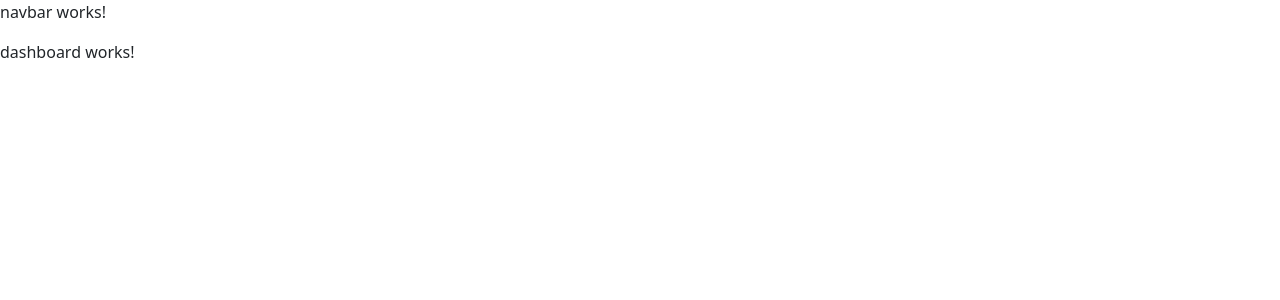
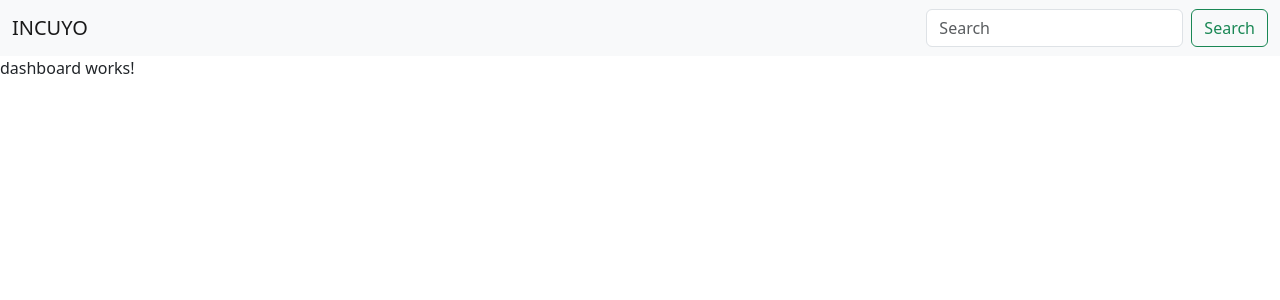
Before and after one commit to MatiasAndresM/Trabajo-practico, an Angular app: page / in a window 1280 px wide. Shown: the top 300 px of the page. Built offline with nearby package versions, Linux system fonts and the light colour scheme.

Commit message:
Componente navbar

```diff
--- a/src/app/componente/navbar/navbar.component.html
+++ b/src/app/componente/navbar/navbar.component.html
@@ -1 +1,9 @@
-<p>navbar works!</p>
+<nav class="navbar navbar-light bg-light">
+    <div class="container-fluid">
+      <a class="navbar-brand" href="#">{{titulo}}</a>
+      <form class="d-flex">
+        <input class="form-control me-2" type="search" placeholder="Search" aria-label="Search">
+        <button class="btn btn-outline-success" type="submit">Search</button>
+      </form>
+    </div>
+</nav>
--- a/src/app/componente/navbar/navbar.component.ts
+++ b/src/app/componente/navbar/navbar.component.ts
@@ -6,5 +6,9 @@ import { Component } from '@angular/core';
   styleUrls: ['./navbar.component.css']
 })
 export class NavbarComponent {
+  titulo: string;
+  constructor(){
+    this.titulo = "INCUYO";
+  }
 
 }
```
